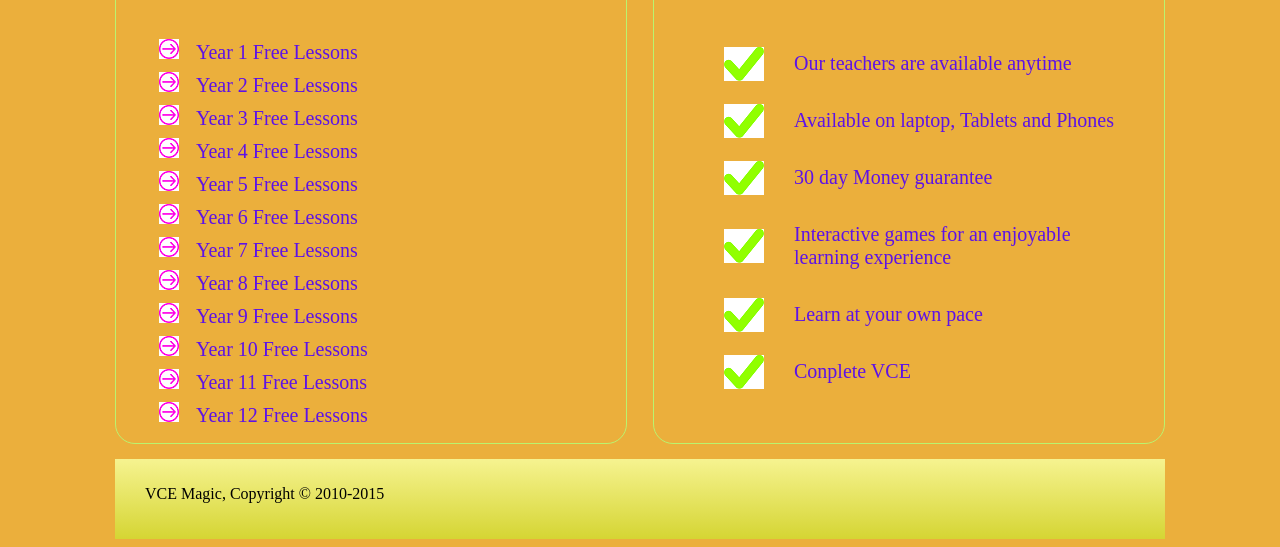
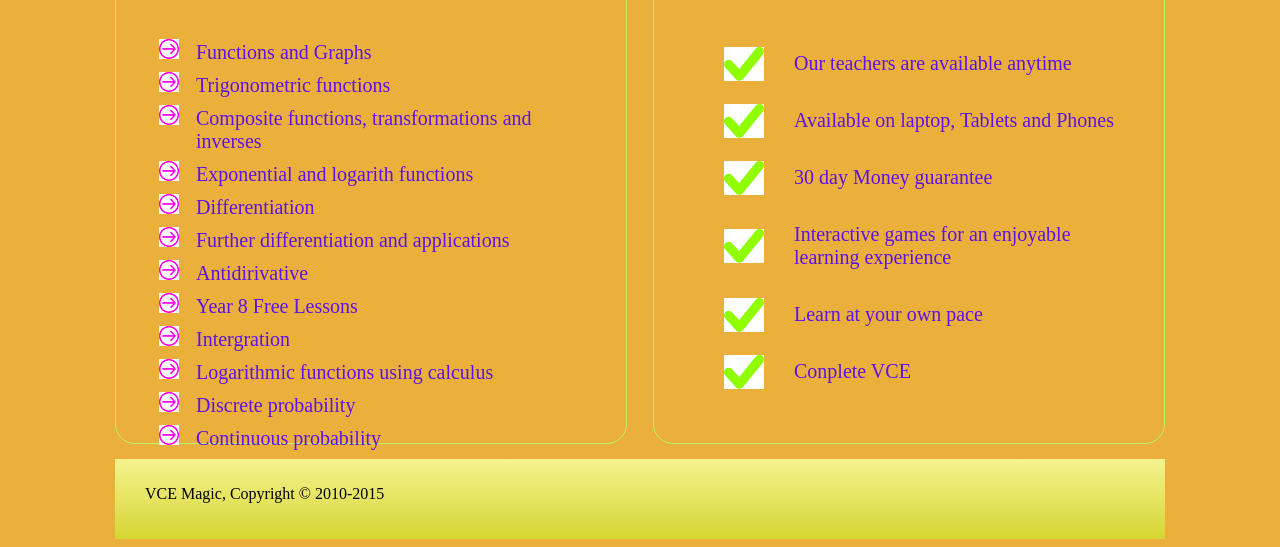
Before and after one commit to lahoangquy/mathwebsite, a plain HTML site: page index.html in a window 1280 px wide. Shown: the part 633-1180 px from the top of the page. Drawn offline with Linux system fonts and the light colour scheme.

Commit message:
Add files via upload

```diff
--- a/index.html
+++ b/index.html
@@ -38,18 +38,18 @@
 		<div id="leftsidebar" class="sidebar">
 			<h3>Go to:</h3>
 			<ul>
-				<li><a href="#"> Year 1 Free Lessons</a></li>
-				<li><a href="#"> Year 2 Free Lessons</a></li>
-				<li><a href="#"> Year 3 Free Lessons</a></li>
-				<li><a href="#"> Year 4 Free Lessons</a></li>
-				<li><a href="#"> Year 5 Free Lessons</a></li>
-				<li><a href="#"> Year 6 Free Lessons</a></li>
-				<li><a href="#"> Year 7 Free Lessons</a></li>
+				<li><a href="#"> Functions and Graphs</a></li>
+				<li><a href="#"> Trigonometric functions</a></li>
+				<li><a href="#"> Composite functions, transformations and inverses</a></li>
+				<li><a href="#"> Exponential and logarith functions</a></li>
+				<li><a href="#"> Differentiation</a></li>
+				<li><a href="#"> Further differentiation and applications</a></li>
+				<li><a href="#"> Antidirivative</a></li>
 				<li><a href="#"> Year 8 Free Lessons</a></li>
-				<li><a href="#"> Year 9 Free Lessons</a></li>
-				<li><a href="#"> Year 10 Free Lessons</a></li>
-				<li><a href="#"> Year 11 Free Lessons</a></li>
-				<li><a href="#"> Year 12 Free Lessons</a></li>
+				<li><a href="#"> Intergration</a></li>
+				<li><a href="#"> Logarithmic functions using calculus</a></li>
+				<li><a href="#"> Discrete probability</a></li>
+				<li><a href="#"> Continuous probability</a></li>
 			</ul>
 		</div>
 		<div id="rightsidebar" class="sidebar">
```
